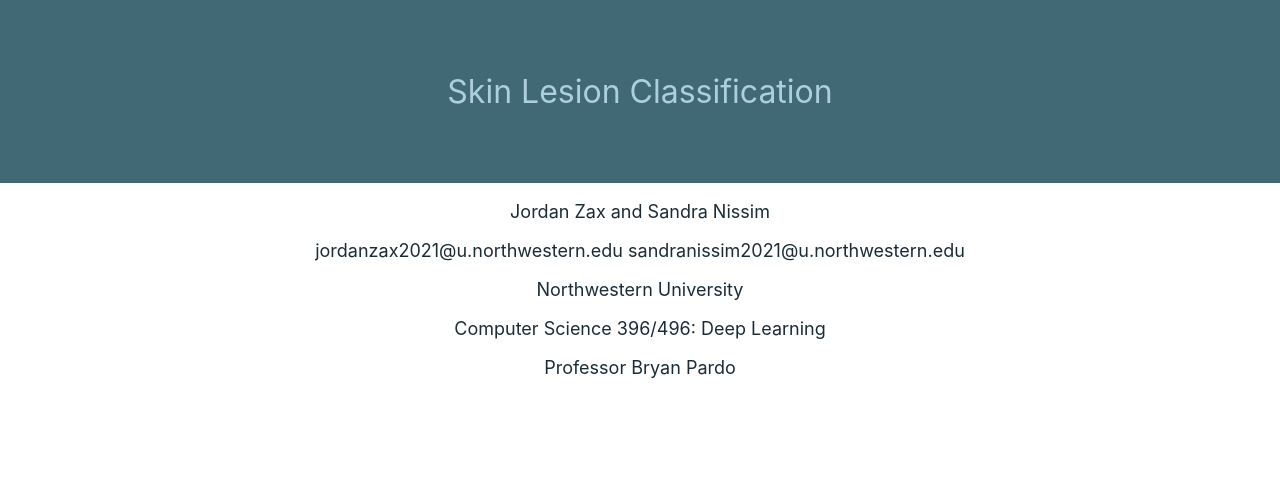
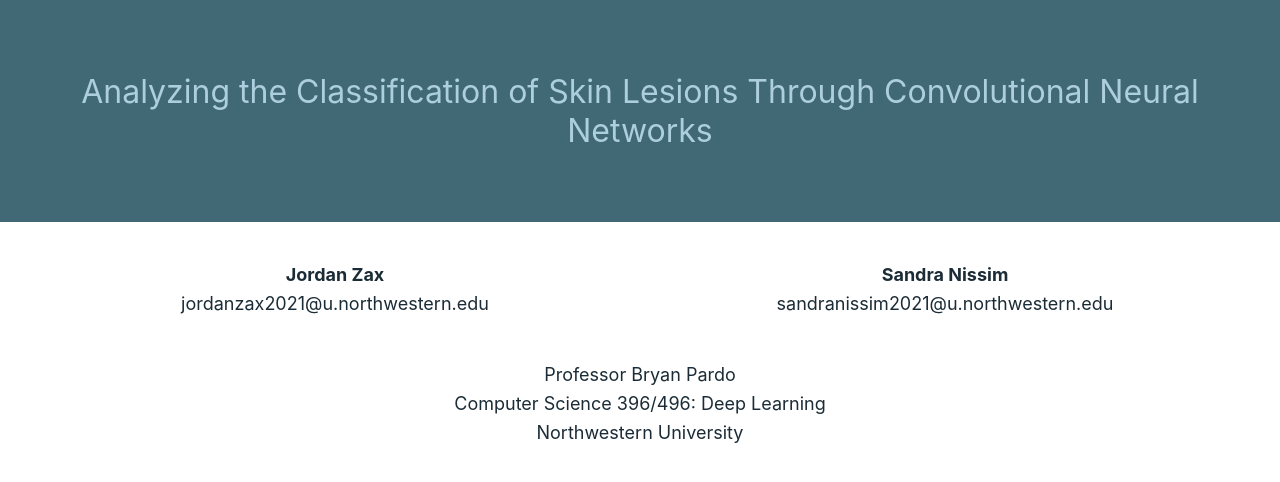
Before and after one commit to snissim123/dlProject, a React (Create React App) app: page / in a window 1280 px wide. Shown: the top 482 px of the page. Built offline with nearby package versions, Linux system fonts and the light colour scheme.

Commit message:
fixed header styling

```diff
--- a/src/App.js
+++ b/src/App.js
@@ -15,21 +15,44 @@ const titleStyle = {
 const subStyle = {
   color: "#1B2C36",
   fontSize: "18px",
+  lineHeight: .6,
+  padding: 30,
 }
 
+const leftStyle = {
+  float: "left",
+  width: "50%"
+}
+
+const rightStyle = {
+  float: "right",
+  width: "50%"
+}
+
+const courseStyle = {
+  padding: 100,
+}
 
 function App() {
   return (
     <div className="App">
       <header style={headerStyle}>
-          <p style={titleStyle}>Skin Lesion Classification</p>
+          <p style={titleStyle}>Analyzing the Classification of Skin Lesions Through Convolutional Neural Networks</p>
       </header>
       <body style={subStyle}>
-        <p>Jordan Zax and Sandra Nissim</p>
-        <p>jordanzax2021@u.northwestern.edu sandranissim2021@u.northwestern.edu</p>
-        <p>Northwestern University</p>
-        <p>Computer Science 396/496: Deep Learning</p>
-        <p>Professor Bryan Pardo</p>
+        <div style={leftStyle}>
+          <p><b>Jordan Zax</b></p>
+          <p>jordanzax2021@u.northwestern.edu</p>
+        </div>
+        <div style={rightStyle}>
+          <p><b>Sandra Nissim</b></p>
+          <p>sandranissim2021@u.northwestern.edu</p>
+        </div>
+        <div style={courseStyle}>
+          <p>Professor Bryan Pardo</p>
+          <p>Computer Science 396/496: Deep Learning</p>
+          <p>Northwestern University</p>
+        </div>
       </body>
 
 
```
Also changed, not shown: 1 other file (tests, documents, lock files or other folders).
